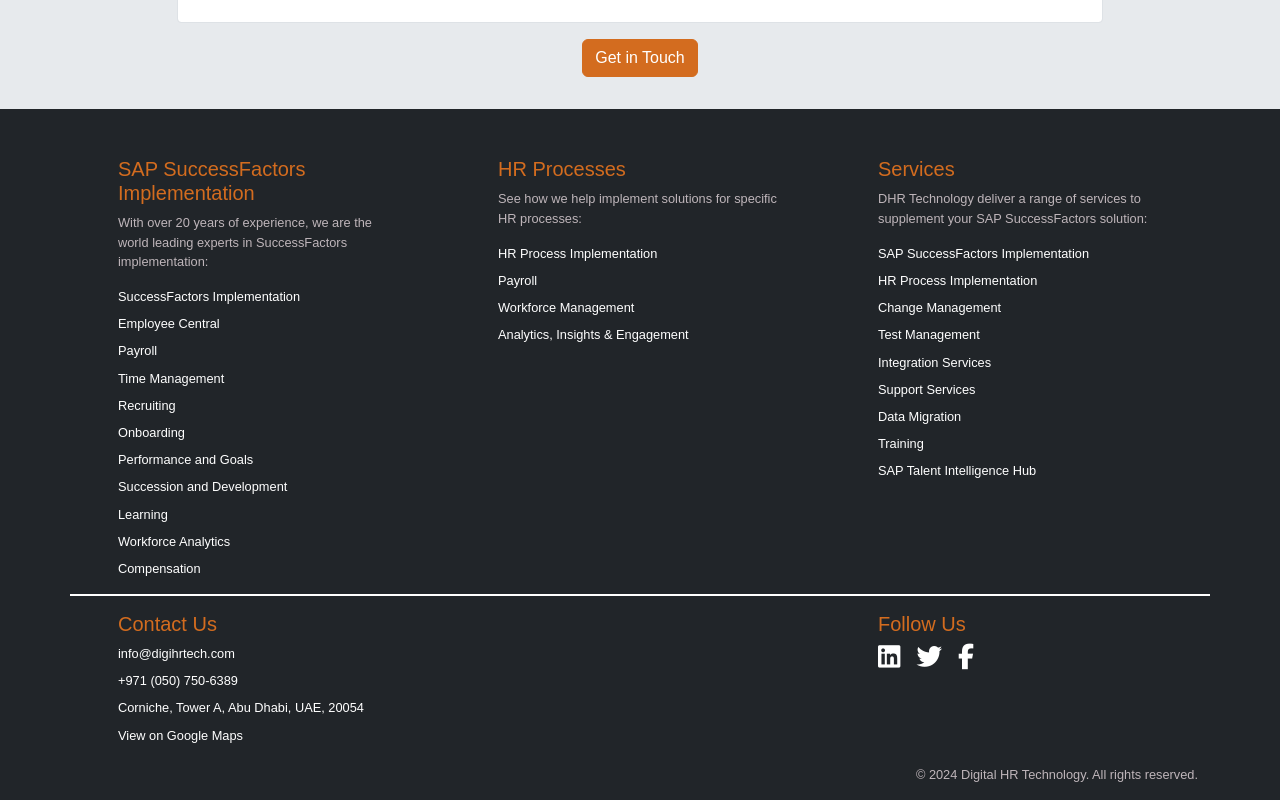
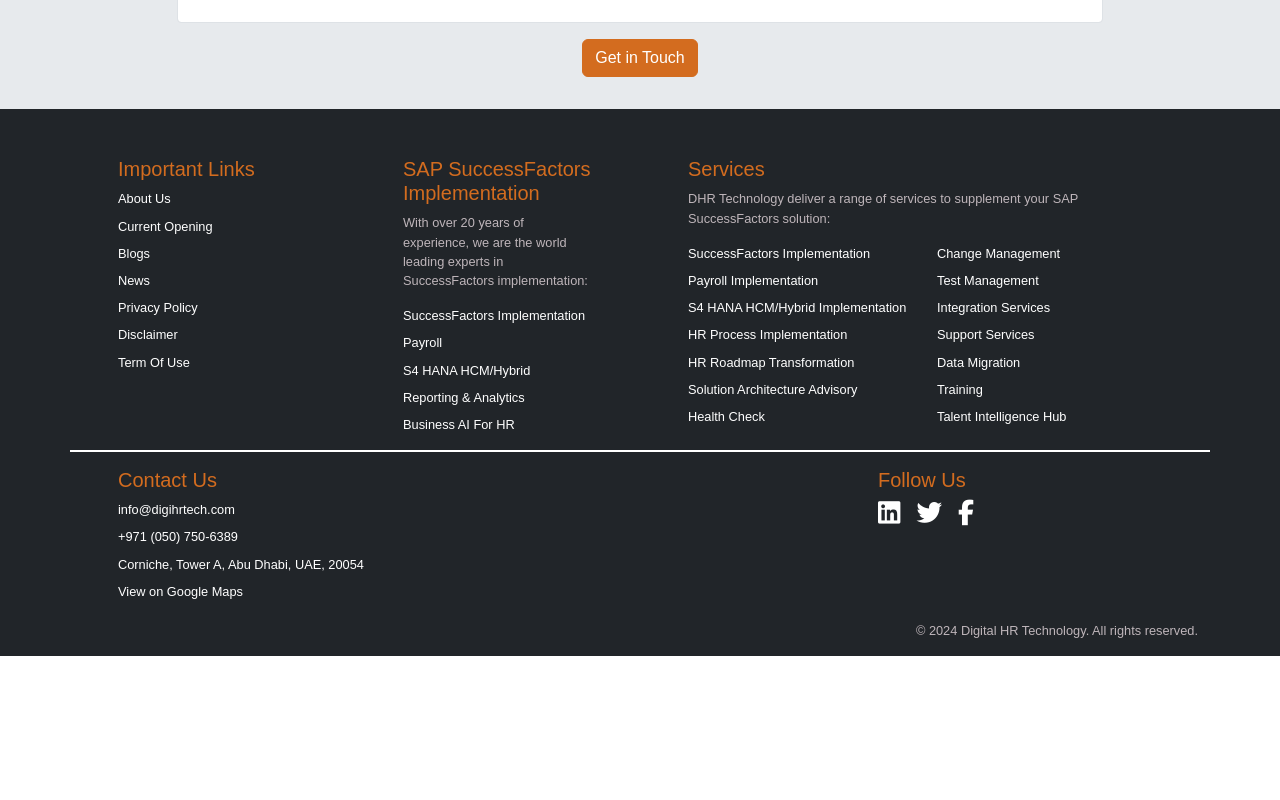
Before and after one commit to sahootapaswini/digihrtech, a React (Vite) app: page /blogs in a window 1280 px wide. Shown: the part 3401-4201 px from the top of the page. After the commit the page ends 4057 px from the top, so only its background shows below. Built offline with nearby package versions, Linux system fonts and the light colour scheme.

Commit message:
footerlinkchanges

```diff
--- a/src/components/Footer/Footer.tsx
+++ b/src/components/Footer/Footer.tsx
@@ -4,35 +4,39 @@
 
 const Footer: React.FC = () => {
   // Data for the footer sections
+  const dthLinks = [
+    { name: "About Us", url: "#" },
+    { name: "Current Opening", url: "#" },
+    { name: "Blogs", url: "#" },
+    { name: "News", url: "#" },
+    { name: "Privacy Policy", url: "#" },
+    { name: "Disclaimer", url: "#" },
+    { name: "Term Of Use", url: "#" },
+  ];
   const implementationLinks = [
     { name: "SuccessFactors Implementation", url: "#" },
-    { name: "Employee Central", url: "#" },
     { name: "Payroll", url: "#" },
-    { name: "Time Management", url: "#" },
-    { name: "Recruiting", url: "#" },
-    { name: "Onboarding", url: "#" },
-    { name: "Performance and Goals", url: "#" },
-    { name: "Succession and Development", url: "#" },
-    { name: "Learning", url: "#" },
-    { name: "Workforce Analytics", url: "#" },
-    { name: "Compensation", url: "#" },
+    { name: "S4 HANA HCM/Hybrid", url: "#" },
+    { name: "Reporting & Analytics", url: "#" },
+    { name: "Business AI For HR", url: "#" },
   ];
-  const hrprocessLinks = [
-    { name: "HR Process Implementation ", url: "#" },
-    { name: "Payroll", url: "#" },
-    { name: "Workforce Management", url: "#" },
-    { name: "Analytics, Insights & Engagement", url: "#" },
+  const servicesLink1 = [
+    { name: "SuccessFactors Implementation", url: "#" },
+    { name: "Payroll Implementation", url: "#" },
+    { name: "S4 HANA HCM/Hybrid Implementation", url: "#" },
+    { name: "HR Process Implementation", url: "#" },
+    { name: "HR Roadmap Transformation", url: "#" },
+    { name: "Solution Architecture Advisory", url: "#" },
+    { name: "Health Check", url: "#" },
   ];
-  const servicesLinks = [
-    { name: "SAP SuccessFactors Implementation", url: "#" },
-    { name: "HR Process Implementation", url: "#" },
+  const servicesLink2 = [
     { name: "Change Management", url: "#" },
     { name: "Test Management", url: "#" },
     { name: "Integration Services", url: "#" },
     { name: "Support Services", url: "#" },
     { name: "Data Migration", url: "#" },
     { name: "Training", url: "#" },
-    { name: "SAP Talent Intelligence Hub", url: "#" },
+    { name: "Talent Intelligence Hub", url: "#" },
   ];
 
   const socialLinks = [
@@ -58,7 +62,21 @@
       <div className="container">
         <div className="row text-left bbwhite pt-5">
           {/* SAP SuccessFactors Implementation Section */}
-          <div className="col-md-4 px-5">
+          <div className="col-md-3 px-5">
+            <h5>Important Links</h5>
+            <div className="footer-links">
+              <ul className="list-unstyled">
+                {dthLinks.map((link, index) => (
+                  <li key={index}>
+                    <a href={link.url} className="text-white">
+                      {link.name}
+                    </a>
+                  </li>
+                ))}
+              </ul>
+            </div>
+          </div>
+          <div className="col-md-3 px-5">
             <h5>SAP SuccessFactors Implementation</h5>
             <p>
               With over 20 years of experience, we are the world leading experts
@@ -76,14 +94,17 @@
               </ul>
             </div>
           </div>
-          <div className="col-md-4 px-5">
-            <h5>HR Processes</h5>
+          <div className="col-md-6 px-5">
+            <h5>Services</h5>
             <p>
-              See how we help implement solutions for specific HR processes:
+              DHR Technology deliver a range of services to supplement your SAP
+              SuccessFactors solution:
             </p>
+            <div className="row">
+              <div className="col">
                 <div className="footer-links">
                   <ul className="list-unstyled">
-                {hrprocessLinks.map((link, index) => (
+                    {servicesLink1.map((link, index) => (
                       <li key={index}>
                         <a href={link.url} className="text-white">
                           {link.name}
@@ -93,15 +114,10 @@
                   </ul>
                 </div>
               </div>
-          <div className="col-md-4 px-5">
-            <h5>Services</h5>
-            <p>
-              DHR Technology deliver a range of services to supplement your SAP
-              SuccessFactors solution:
-            </p>
+              <div className="col">
                 <div className="footer-links">
                   <ul className="list-unstyled">
-                {servicesLinks.map((link, index) => (
+                    {servicesLink2.map((link, index) => (
                       <li key={index}>
                         <a href={link.url} className="text-white">
                           {link.name}
@@ -109,6 +125,8 @@
                       </li>
                     ))}
                   </ul>
+                </div>
+              </div>
             </div>
           </div>
         </div>
@@ -132,7 +150,8 @@
                   href="https://maps.google.com/?q=Corniche,+Tower+A,+Abu+Dhabi,+UAE"
                   className="text-white"
                   target="_blank"
-                  rel="noopener noreferrer">
+                  rel="noopener noreferrer"
+                >
                   View on Google Maps
                 </a>
               </li>
@@ -149,7 +168,8 @@
                     href={social.url}
                     target="_blank"
                     rel="noopener noreferrer"
-                    className="text-white">
+                    className="text-white"
+                  >
                     <i className={`${social.iconClass} fa-2x`}></i>
                   </a>
                 </li>
```
Lines whose indentation alone changed are shown as unchanged.
